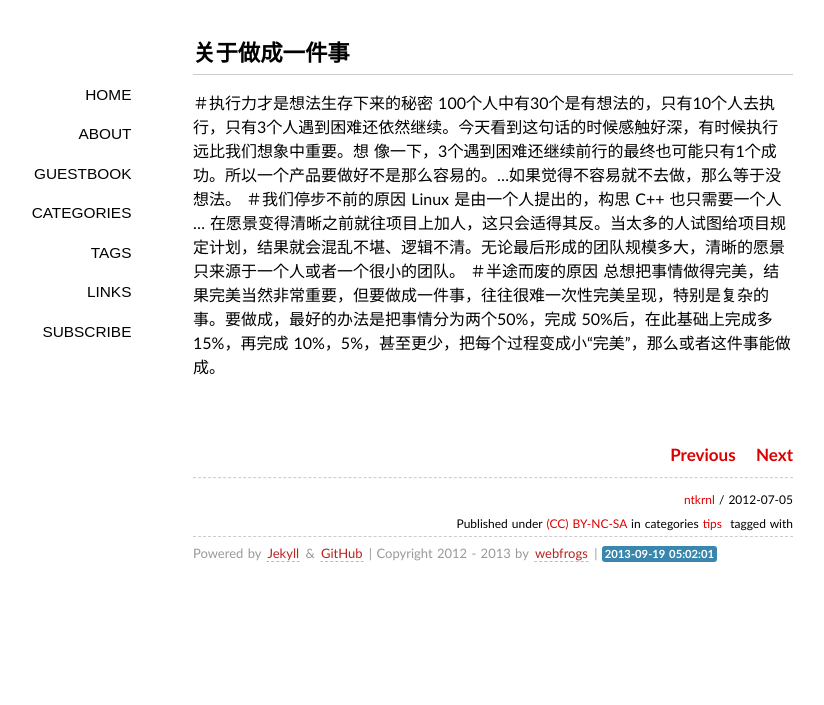
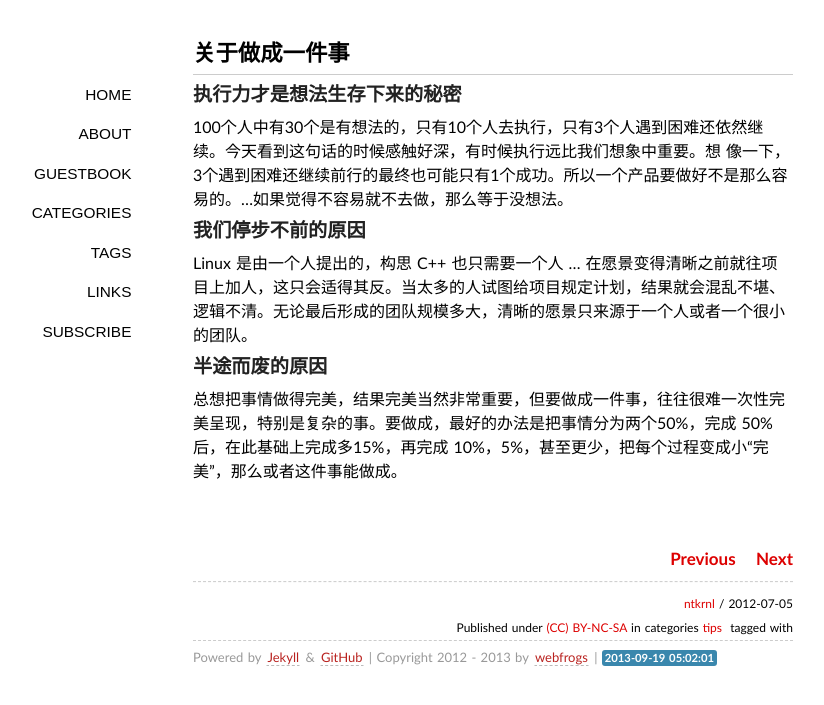
Before and after one commit to ntkrnl/ntkrnl.github.io, a Jekyll site: the page built from _posts/2012-07-05-do-one-thing.markdown, in a window 1280 px wide. Shown: the top 705 px of the page, without its empty margins (147-971 px from the left). Built offline with Jekyll 4.4.1, drawn with Linux system fonts in a browser that asks for light colours; some web fonts are replaced; Markdown is read by kramdown in place of the engine named in the settings; comment, search, counter and statistics services are not loaded.

```diff
--- a/_posts/2012-07-05-do-one-thing.markdown
+++ b/_posts/2012-07-05-do-one-thing.markdown
@@ -10,4 +10,10 @@ categories:
 - tips
 ---
 
-＃执行力才是想法生存下来的秘密 100个人中有30个是有想法的，只有10个人去执行，只有3个人遇到困难还依然继续。今天看到这句话的时候感触好深，有时候执行远比我们想象中重要。想 像一下，3个遇到困难还继续前行的最终也可能只有1个成功。所以一个产品要做好不是那么容易的。…如果觉得不容易就不去做，那么等于没想法。 ＃我们停步不前的原因 Linux 是由一个人提出的，构思 C++ 也只需要一个人 … 在愿景变得清晰之前就往项目上加人，这只会适得其反。当太多的人试图给项目规定计划，结果就会混乱不堪、逻辑不清。无论最后形成的团队规模多大，清晰的愿景只来源于一个人或者一个很小的团队。 ＃半途而废的原因 总想把事情做得完美，结果完美当然非常重要，但要做成一件事，往往很难一次性完美呈现，特别是复杂的事。要做成，最好的办法是把事情分为两个50%，完成 50%后，在此基础上完成多15%，再完成 10%，5%，甚至更少，把每个过程变成小“完美”，那么或者这件事能做成。
+###执行力才是想法生存下来的秘密
+
+100个人中有30个是有想法的，只有10个人去执行，只有3个人遇到困难还依然继续。今天看到这句话的时候感触好深，有时候执行远比我们想象中重要。想 像一下，3个遇到困难还继续前行的最终也可能只有1个成功。所以一个产品要做好不是那么容易的。…如果觉得不容易就不去做，那么等于没想法。
+###我们停步不前的原因
+Linux 是由一个人提出的，构思 C++ 也只需要一个人 … 在愿景变得清晰之前就往项目上加人，这只会适得其反。当太多的人试图给项目规定计划，结果就会混乱不堪、逻辑不清。无论最后形成的团队规模多大，清晰的愿景只来源于一个人或者一个很小的团队。
+###半途而废的原因
+总想把事情做得完美，结果完美当然非常重要，但要做成一件事，往往很难一次性完美呈现，特别是复杂的事。要做成，最好的办法是把事情分为两个50%，完成 50%后，在此基础上完成多15%，再完成 10%，5%，甚至更少，把每个过程变成小“完美”，那么或者这件事能做成。
```
